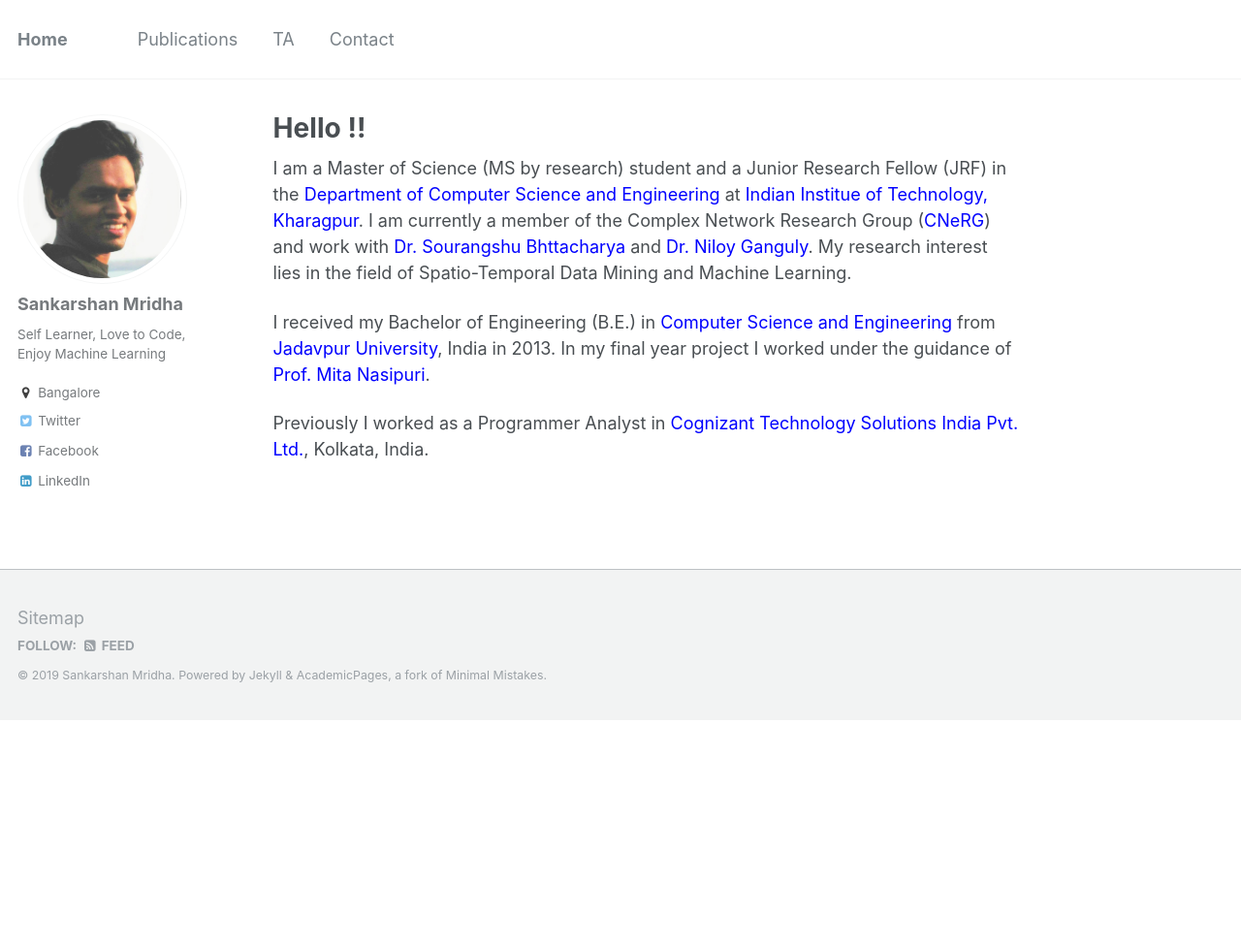
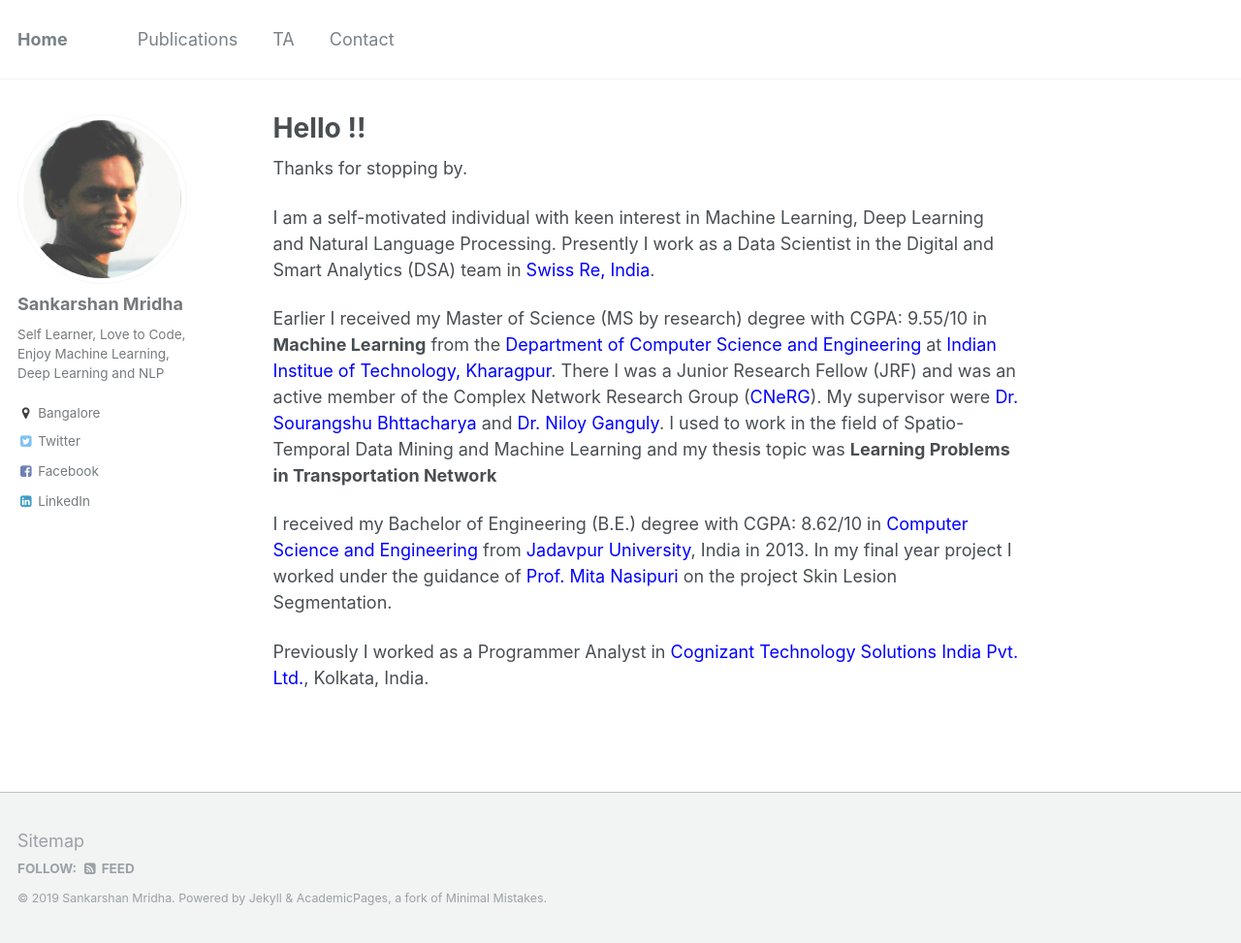
Before and after one commit to msank00/msank00.github.io, a Jekyll site: the page built from _pages/about.md, in a window 1280 px wide and 973 px high. Shown: the whole window at 97% size. Built offline with Jekyll 4.4.1, drawn with Linux system fonts in a browser that asks for light colours.

Commit message:
information related to Swiss Re, updated

```diff
--- a/_config.yml
+++ b/_config.yml
@@ -81,7 +81,7 @@ analytics:
 author:
   name             : "Sankarshan Mridha"
   avatar           : "sankarshan.png"
-  bio              : "Self Learner, Love to Code, Enjoy Machine Learning"
+  bio              : "Self Learner, Love to Code, Enjoy Machine Learning, Deep Learning and NLP"
   location         : "Bangalore"
   employer         :
   googlescholar    :
--- a/_pages/about.md
+++ b/_pages/about.md
@@ -22,11 +22,13 @@ right now, modify the configuration and markdown files, add your own PDFs and
 other content, and have your own site for free, with no ads! An older version of this template powers my own personal
 website at [stuartgeiger.com](http://stuartgeiger.com), which uses [this Github repository](https://github.com/staeiou/staeiou.github.io).
 -->
+Thanks for stopping by.
 
+I am a self-motivated individual with keen interest in Machine Learning, Deep Learning and Natural Language Processing. Presently I work as a Data Scientist in the Digital and Smart Analytics (DSA) team in [<span style="color:blue">Swiss Re, India</span>](https://www.swissre.com/).
 
-I am a Master of Science (MS by research) student and a Junior Research Fellow (JRF) in the [<span style="color:blue">Department of Computer Science and Engineering</span>](http://cse.iitkgp.ac.in/) at [<span style="color:blue">Indian Institue of Technology, Kharagpur</span>](http://www.iitkgp.ac.in/). I am currently a member of the Complex Network Research Group ([<span style="color:blue">CNeRG</span>](http://www.cnergres.iitkgp.ac.in/)) and work with [<span style="color:blue">Dr. Sourangshu Bhttacharya</span>](http://cse.iitkgp.ac.in/~sourangshu/) and [<span style="color:blue">Dr. Niloy Ganguly</span>](http://www.facweb.iitkgp.ernet.in/~niloy/). My research interest lies in the field of Spatio-Temporal Data Mining and Machine Learning.
+Earlier I received my Master of Science (MS by research) degree with CGPA: 9.55/10 in **Machine Learning** from the [<span style="color:blue">Department of Computer Science and Engineering</span>](http://cse.iitkgp.ac.in/) at [<span style="color:blue">Indian Institue of Technology, Kharagpur</span>](http://www.iitkgp.ac.in/). There I was a Junior Research Fellow (JRF) and was an active member of the Complex Network Research Group ([<span style="color:blue">CNeRG</span>](http://www.cnergres.iitkgp.ac.in/)). My supervisor were [<span style="color:blue">Dr. Sourangshu Bhttacharya</span>](http://cse.iitkgp.ac.in/~sourangshu/) and [<span style="color:blue">Dr. Niloy Ganguly</span>](http://www.facweb.iitkgp.ernet.in/~niloy/). I used to work in the field of Spatio-Temporal Data Mining and Machine Learning and my thesis topic was **Learning Problems in Transportation Network**
 
-I received my Bachelor of Engineering (B.E.) in [<span style="color:blue">Computer Science and Engineering</span>](http://www.jaduniv.edu.in/view_department.php?deptid=59) from [<span style="color:blue">Jadavpur University</span>](http://www.jaduniv.edu.in/), India in 2013. In my final year project I worked under the guidance of [<span style="color:blue">Prof. Mita Nasipuri</span>](http://www.jaduniv.edu.in/profile.php?uid=651).
+I received my Bachelor of Engineering (B.E.) degree with CGPA: 8.62/10 in [<span style="color:blue">Computer Science and Engineering</span>](http://www.jaduniv.edu.in/view_department.php?deptid=59) from [<span style="color:blue">Jadavpur University</span>](http://www.jaduniv.edu.in/), India in 2013. In my final year project I worked under the guidance of [<span style="color:blue">Prof. Mita Nasipuri</span>](http://www.jaduniv.edu.in/profile.php?uid=651) on the project Skin Lesion Segmentation.
 
 Previously I worked as a Programmer Analyst in [<span style="color:blue">Cognizant Technology Solutions India Pvt. Ltd.</span>](https://www.cognizant.com/), Kolkata, India.
 
```
